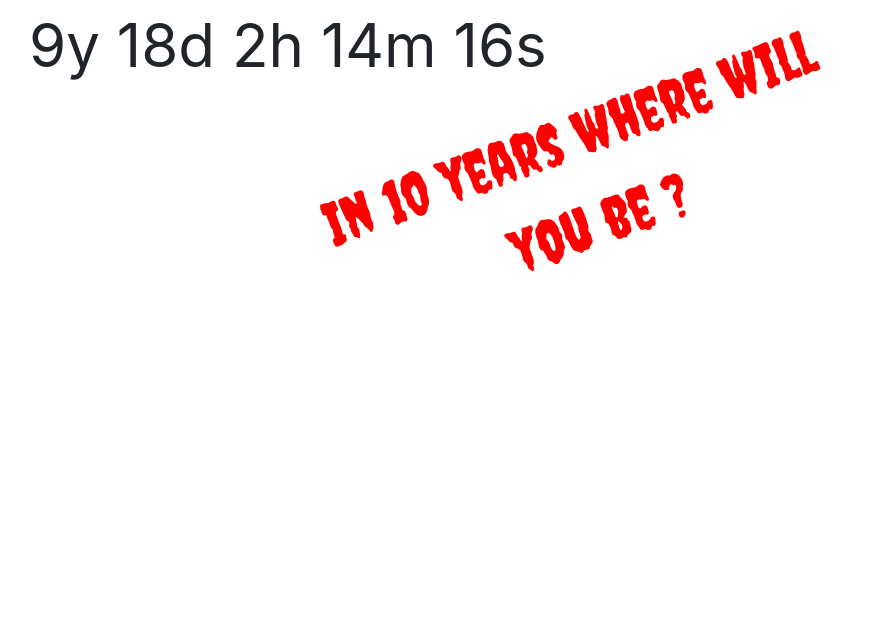
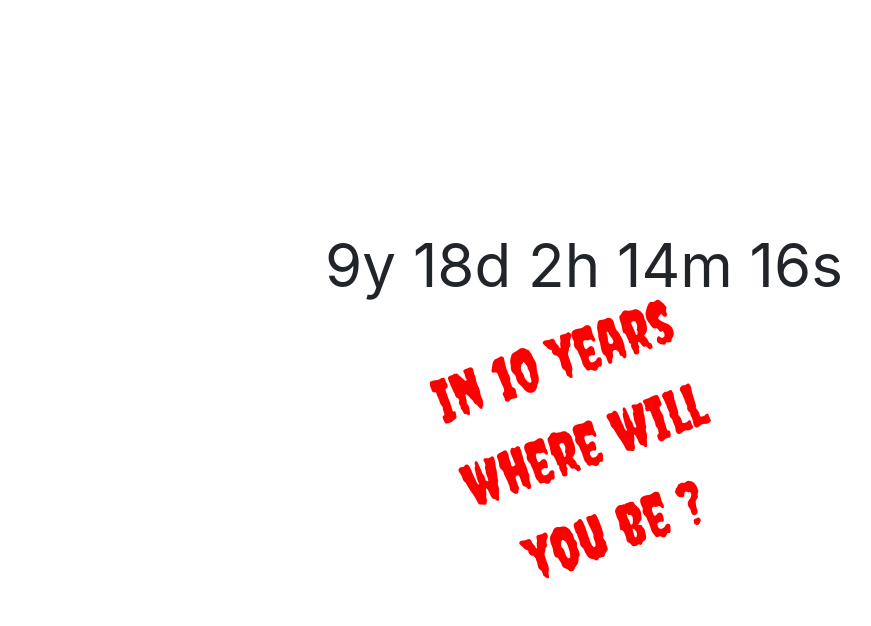
Before and after one commit to 10yearsproject/10yearsproject.github.io, a plain HTML site: page index.html in a window 1280 px wide. Shown: the whole page, without its empty margins (56-927 px from the left). Drawn offline with nearby package versions, Linux system fonts and the light colour scheme; a web font is replaced by a local one.

Commit message:
fixed vertical align

```diff
--- a/index.html
+++ b/index.html
@@ -6,35 +6,6 @@
 
 <link href="https://fonts.googleapis.com/css?family=Creepster|Indie+Flower|ZCOOL+KuaiLe" rel="stylesheet">
 
-<style>
- #clock {
-     font-size: 60px;
-     margin-left:auto;
-     margin-right:auto;
- }
- #question {
-     width: 50%;
-     color: red;
-     text-align: center;
-     font-size: 60px;
-     margin:auto;
-     /* margin-top: 20%; */
-     /* margin-left:auto; */
-     /* margin-right:auto; */
-     font-family: 'Creepster', cursive;
-     -ms-transform: rotate(-20deg); /* IE 9 */
-     -webkit-transform: rotate(-20deg); /* Safari */
-     transform: rotate(-20deg);
-
- }
- .vertical-center {
-     min-height: 100%;  /* Fallback for browsers do NOT support vh unit */
-     min-height: 100%; /* Fallback */
-     /* display: flex; */
-     align-items: center;
-}
- /* } */
-</style>
 <!-- Matomo -->
 <script type="text/javascript">
  var _paq = _paq || [];
@@ -50,14 +21,46 @@
  })();
 </script>
 <!-- End Matomo Code -->
+
+<style>
+ #wrapper {
+     margin-left:auto;
+     margin-right:auto;
+ }
+ #clock {
+     font-size: 60px;
+     text-align: center;
+ }
+ #question {
+     /* width: 50%; */
+     width: 5em;
+     color: red;
+     text-align: center;
+     font-size: 60px;
+     margin:auto;
+     font-family: 'Creepster', cursive;
+     -ms-transform: rotate(-20deg); /* IE 9 */
+     -webkit-transform: rotate(-20deg); /* Safari */
+     transform: rotate(-20deg);
+
+ }
+ .vertical-center {
+     min-height: 100%;  /* Fallback for browsers do NOT support vh unit */
+     min-height: 100vh; /* Fallback */
+     display: flex;
+     align-items: center;
+}
+</style>
 </head>
 <body>
     <div class="container">
         <div class="vertical-center">
-            <div id="clock" ></div>
-        </div>
-        <div id="question">
-            In 10 years where will you be ?
+            <div id="wrapper">
+                <div id="clock" ></div>
+                <div id="question">
+                    In 10 years where will you be ?
+                </div>
+            </div>
         </div>
     </div>
 
```
